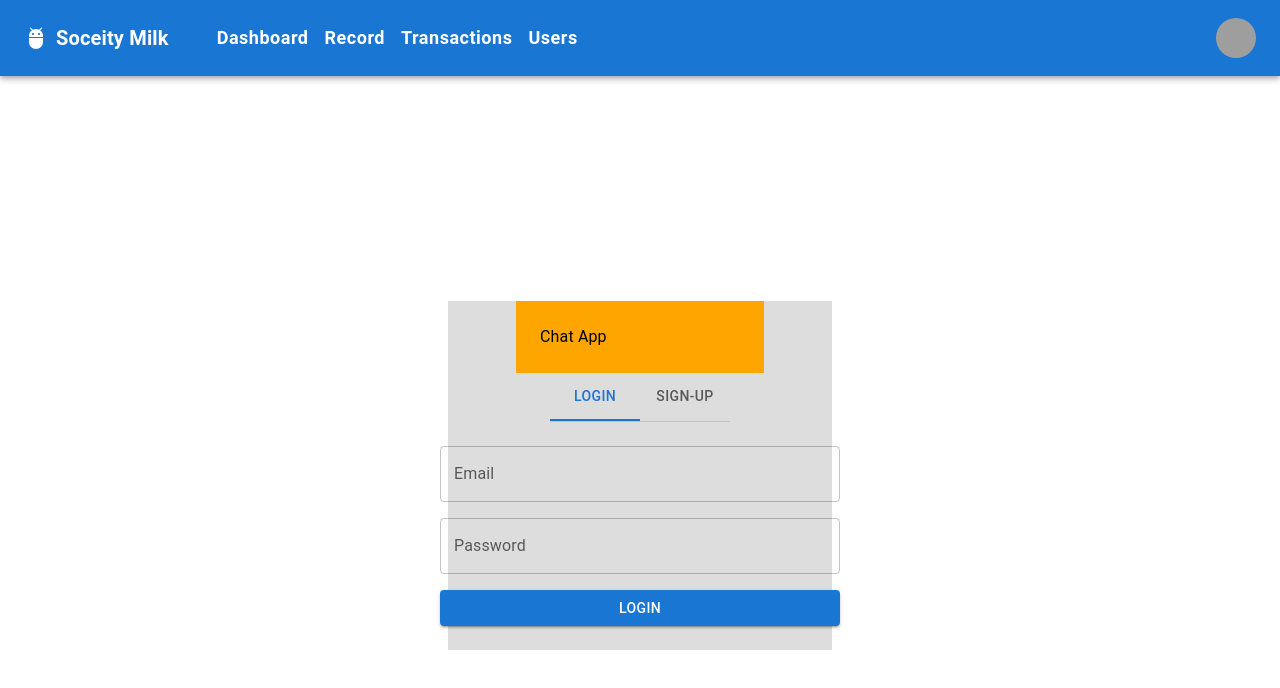
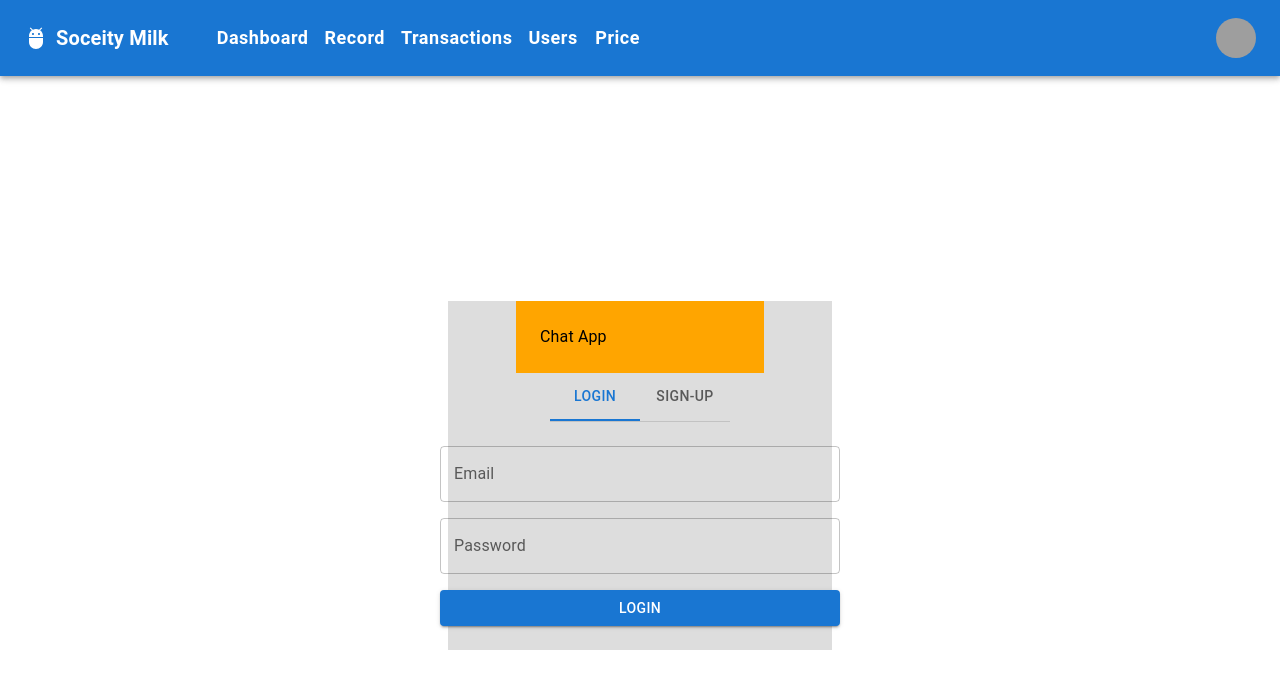
Before and after one commit to Balaji59321/milktrackerFE, a React (Create React App) app: page / in a window 1280 px wide. Shown: the top 688 px of the page. Built offline with nearby package versions, Linux system fonts and the light colour scheme; grey boxes are pictures that could not be loaded.

Commit message:
final commit

```diff
--- a/src/App.js
+++ b/src/App.js
@@ -7,6 +7,7 @@ import Dashboard from "./Components/Dashboard";
 import Users from "./Components/Users";
 import HomePage from "./Components/HomePage";
 import {ContextConsumer} from "./Config";
+import Price from "./Components/Price";
 
 function App() {
   const {user} = ContextConsumer();
@@ -19,6 +20,7 @@ function App() {
         {user && <Route exact path="/record" element={<Customer />} />}
         {user && <Route exact path="/history" element={<Transactions />} />}
         {user && <Route exact path="/users" element={<Users />} />}
+        {user && <Route exact path="/price" element={<Price />} />}
       </Routes>
     </>
   );
--- a/src/Components/AddUser.js
+++ b/src/Components/AddUser.js
@@ -9,9 +9,18 @@ import {
 import axios from "./../axios";
 import React, { useEffect } from "react";
 import Form from "./form";
+import { ContextConsumer } from "../Config";
 
 const AddUser = ({ data, cancelData, updateData }) => {
   useEffect(() => {}, [data]);
+
+  const {user} = ContextConsumer();
+  const config = {
+    headers: {
+      "Content-Type" : "application/json",
+      Authorization : `Bearer ${user.token}`
+    }
+  }
 
   const saveHandler = async () => {
     let id = data._id;
@@ -19,11 +28,12 @@ const AddUser = ({ data, cancelData, updateData }) => {
     if (id) {
       const resp = await axios.put(
         "user/update/" + id,
-        data
+        data,
+        config
       );
       cancelData();
     } else {
-      const resp = await axios.post("user/create/", data);
+      const resp = await axios.post("user/create/", data, config);
       cancelData();
     }
   };
--- a/src/Components/AppBar.js
+++ b/src/Components/AppBar.js
@@ -16,7 +16,7 @@ import { Link } from "react-router-dom";
 import logo from "./../logo.png";
 import { useNavigate } from "react-router-dom";
 
-const pages = ["Dashboard", "Transactions", "Customers", "Admin", "Reports"];
+const pages = ["Dashboard", "Transactions", "Customers", "Admin", "Reports", "Price"];
 const settings = ["Profile", "Account", "Dashboard", "Logout"];
 
 const ResponsiveAppBar = () => {
@@ -199,6 +199,28 @@ const ResponsiveAppBar = () => {
                 Users
               </Button>
             </Link>
+            <Link
+              to="/price"
+              style={{
+                textDecoration: "none",
+                color: "black",
+              }}
+            >
+              <Button
+                key={"users"}
+                onClick={handleCloseNavMenu}
+                sx={{
+                  my: 2,
+                  color: "white",
+                  display: "block",
+                  fontSize: "18px",
+                  fontWeight: 600,
+                  textTransform: "capitalize",
+                }}
+              >
+                Price
+              </Button>
+            </Link>
           </Box>
 
           <Box sx={{ flexGrow: 0 }}>
--- a/src/Components/Customer.js
+++ b/src/Components/Customer.js
@@ -23,7 +23,7 @@ import {ContextConsumer} from "./../Config";
 
 
 const Customer = () => {
-  const {user} = ContextConsumer();
+  const {user,price} = ContextConsumer();
   const config = {
     headers: {
       "Content-Type" : "application/json",
@@ -39,7 +39,7 @@ const Customer = () => {
     purity: "",
     param3: "",
     quantity: "",
-    buy_price: "34",
+    buy_price: price,
     sell_price: "45",
     profit: "11",
   });
@@ -66,7 +66,7 @@ const Customer = () => {
       purity: "",
       param3: "",
       quantity: "",
-      buy_price: "34",
+      buy_price: price,
       sell_price: "45",
       profit: "11",
     });
@@ -81,7 +81,7 @@ const Customer = () => {
       purity: "",
       param3: "",
       quantity: "",
-      buy_price: "34",
+      buy_price: price,
       sell_price: "45",
       profit: "11",
     });
@@ -286,7 +286,7 @@ const Customer = () => {
                   gap: "30px",
                 }}
               >
-                Buyer Price Value (in Rs) - <b>{10}</b>
+                Buyer Price Value (in Rs) - <b>{price}</b>
               </Typography>
               <Typography
                 style={{
--- /dev/null
+++ b/src/Components/Price.js
@@ -0,0 +1,27 @@
+import { FormControl, TextField } from '@mui/material'
+import { Box, display } from '@mui/system';
+import React from 'react'
+import { Form } from 'react-router-dom'
+import { ContextConsumer } from '../Config';
+
+const Price = () => {
+  const context = ContextConsumer();
+  console.log(context);
+
+  const changeHandler = async (val) => {
+    if(context.user.email === "admin@gmail.com"){
+        await context.setPrice(val)
+    }
+    else{
+        window.alert("Only Admins can change this !")
+    }
+  }
+
+  return (
+   <Box sx={{display: "flex",justifyContent: "center",alignItems: "center"}} pt={5}>
+    <TextField id="outlined-basic" label="Buy Price - Base Rate" variant="outlined" value={context.price} onChange={e => changeHandler(e.target.value)}/>
+   </Box>
+  )
+}
+
+export default Price
--- a/src/Config.js
+++ b/src/Config.js
@@ -6,6 +6,7 @@ const Context = React.createContext();
 
 const ContextProvider = ({children}) => {
     const [user,setUser] = useState();
+    const [price,setPrice] = useState(8);
     const history = useNavigate();
 
     useEffect(() => {
@@ -20,7 +21,7 @@ const ContextProvider = ({children}) => {
         call();
     },[history])
 
-    return <Context.Provider value={{user,setUser}}>
+    return <Context.Provider value={{user,setUser,price,setPrice}}>
         {children}
     </Context.Provider>
 }
```
